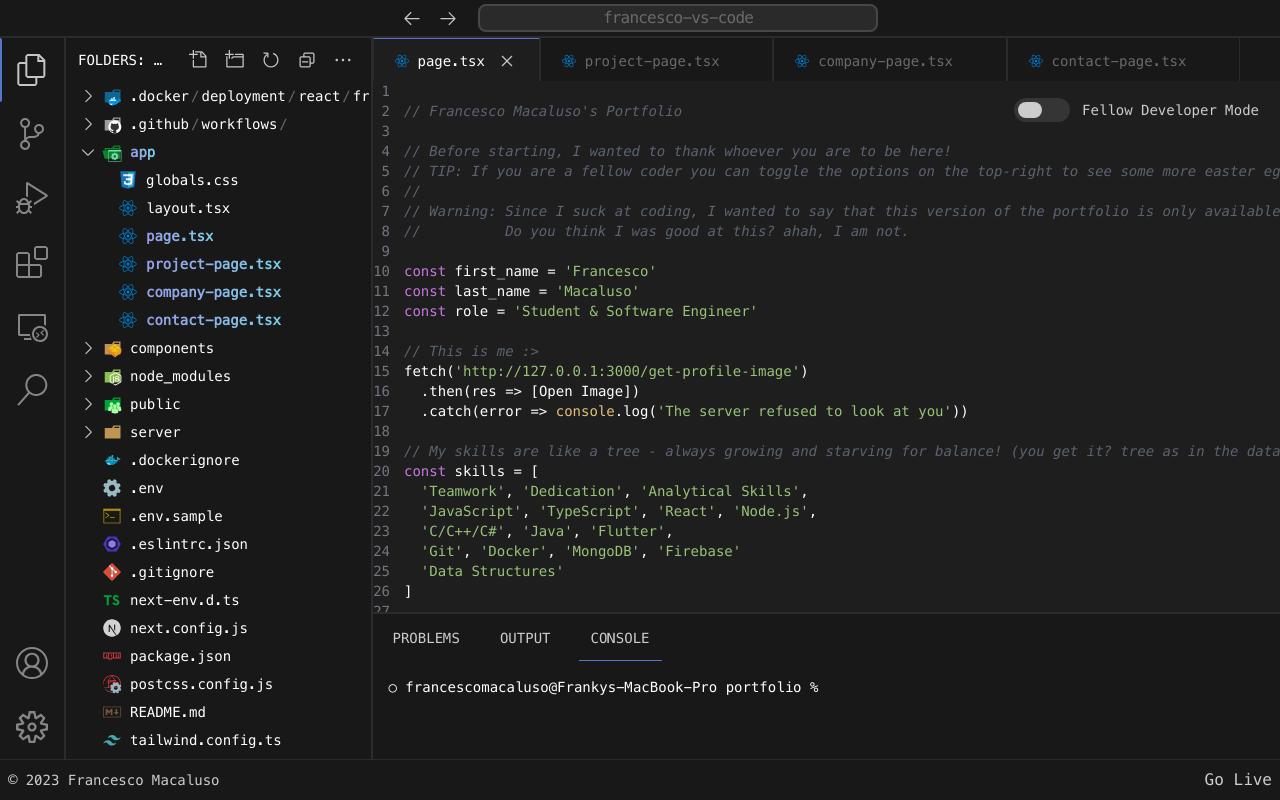
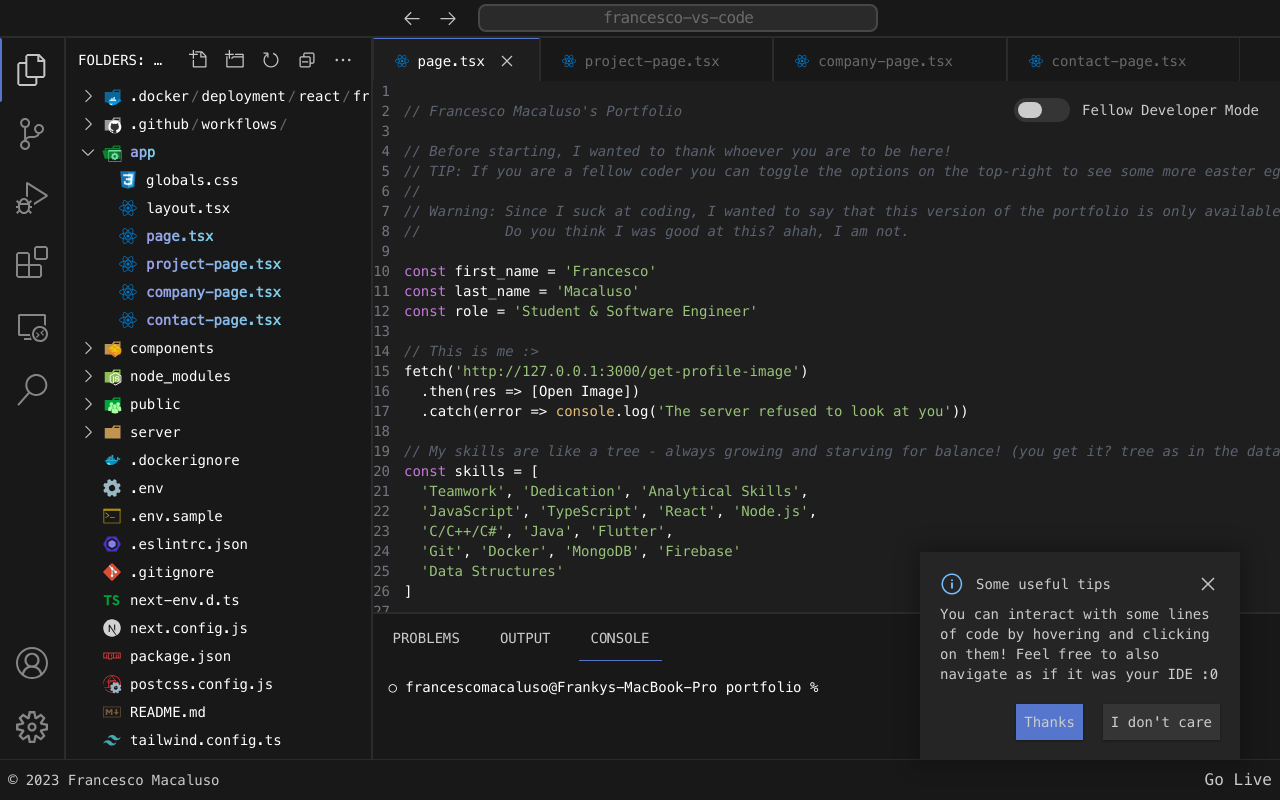
Before and after one commit to FrancescoMaca/portfolio, a Next.js app: page / in a window 1280 px wide. Built offline with nearby package versions, Linux system fonts and the light colour scheme.

Commit message:
Added a cool notification at the loading screen

```diff
--- a/components/console/commands/help-command.ts
+++ b/components/console/commands/help-command.ts
@@ -6,7 +6,10 @@
   usage: 'help',
   action: () => {
     return {
-      message: Object.entries(consoleCommands).map(([name, cmd]) => `${name}: ${cmd.description}`).join('\n'),
+      message: `
+${Object.entries(consoleCommands).map(([name, cmd]) => `${name}: ${cmd.description}`).join('\n')}
+
+`,
       status: CLICommandResult.SUCCESS
     }
   }
--- a/components/editor/index.tsx
+++ b/components/editor/index.tsx
@@ -12,6 +12,8 @@
 import { addTab, closeTab, setActiveTab } from '../redux/slices/editor-tab-slice';
 import ContextMenu from '../context-menu';
 import ImageViewer from './page-content/image-viewer';
+import { showNotification } from '../redux/slices/notification-slice';
+import { generateUUID } from '../utils/helpers';
 
 export default function Editor() {
   const dispatch = useDispatch()
@@ -29,6 +31,19 @@
     };
   }, [contextMenu]);
 
+  useEffect(() => {
+    // TODO: Add a cookie or smth to not make it appear again
+    dispatch(showNotification({
+      id: generateUUID(),
+      title: 'Some useful tips',
+      body: 'You can interact with some lines of code by hovering and clicking on them! Feel free to also navigate as if it was your IDE :0',
+      type: 'info',
+      actionButton: 'Thanks',
+      actionButtonCb: '',
+      secondaryButton: 'I don\'t care',
+      secondaryButtonCb: 'openSorryDialog'
+    }))
+  }, [])
   const handleDoubleClick = () => {
     dispatch(addTab({ name: getRandomFunnyFileName(), isLink: false }))
   };
--- a/components/notification/notification-popup.tsx
+++ b/components/notification/notification-popup.tsx
@@ -1,8 +1,9 @@
 'use client'
 import { useDispatch } from "react-redux";
-import { hideNotification } from "../redux/slices/notification-slice";
+import { hideNotification, showNotification } from "../redux/slices/notification-slice";
 import { useEffect } from "react";
 import { setPendingCommand } from "../redux/slices/console-commands-slice";
+import { generateUUID } from "../utils/helpers";
 
 export interface NotificationProps {
   id: string;
@@ -14,6 +15,7 @@
   secondaryButton?: string;
   secondaryButtonCb: string;
   onClose?: string;
+  hasCloseButton?: boolean;
 }
 
 export function Notification({
@@ -25,7 +27,8 @@
   secondaryButton,
   secondaryButtonCb,
   type,
-  onClose
+  onClose,
+  hasCloseButton
 }: NotificationProps) {
   const dispatch = useDispatch();
 
@@ -34,26 +37,43 @@
     'spareDuck': () => dispatch(setPendingCommand('hwmemsize=$(sysctl -n hw.memsize)')),
     'killDuck': () => dispatch(setPendingCommand('pkill -KILL duck.exe')),
     'closeNotification': () => {},
+    'openSorryDialog': () => setTimeout(() => dispatch(showNotification({
+      id: generateUUID(),
+      title: 'Ok',
+      body: 'ok sorry for telling you. If you want to completely hide notification since you clearly have a problem with them you can...',
+      type: 'info',
+      actionButton: 'Hide them',
+      actionButtonCb: 'hideNotifications',
+      secondaryButton: 'No leave them on',
+      secondaryButtonCb: ''
+    })), 500),
+    'hideNotifications': () => setTimeout(() => dispatch(showNotification({
+      id: generateUUID(),
+      title: 'Ah-ah-ah',
+      body: 'You thought you could disable them? Don\'t be so naive, I can do whatever I want here, for example by giving you no choice here :)',
+      type: 'error',
+      actionButton: 'Ok',
+      actionButtonCb: "",
+      secondaryButton: 'Ok',
+      secondaryButtonCb: ""
+    })), 500)
   }
 
-  useEffect(() => {
-
-    // Make the notification persistent if its a problem
-    if (type === 'warning' || type === 'error') {
-      return
+  const handleOnClose = () => {
+    if (title === 'Ah-ah-ah') {
+      dispatch(showNotification({
+        id: generateUUID(),
+        title: 'Why trying so hard?',
+        body: 'Don\'t think I am not 3 steps ahead of you with being a total ******** :/',
+        type: 'error',
+        actionButton: 'Ok, sorry',
+        actionButtonCb: "",
+        secondaryButton: 'Ok',
+        secondaryButtonCb: "",
+        hasCloseButton: false
+      }))
     }
 
-    const hideTimer = setTimeout(() => {
-      dispatch(hideNotification(id));
-    }, 5000);
-
-    return () => {
-      clearTimeout(hideTimer);
-    };
-
-  }, [])
-
-  const handleOnClose = () => {
     if (onClose) {
       callbackMap[onClose] && callbackMap[onClose]()
     }
@@ -68,18 +88,19 @@
           <img src={`/svg/ide/type-${type}.svg`} alt="Close Icon" width={24} className="select-disable" />
           <span>{title}</span>
         </div>
-        <button onClick={handleOnClose} className="hover:bg-hover-dark rounded-md">
-          <img src='/svg/ide/close.svg' alt="Close Icon" width={24} />
-        </button>
+        {
+          hasCloseButton &&
+          <button onClick={handleOnClose} className="hover:bg-hover-dark rounded-md">
+            <img src='/svg/ide/close.svg' alt="Close Icon" width={24} />
+          </button>
+        }
       </div>
       <p className="pb-5 pt-2">{body} </p>
       <div className="flex gap-5 self-end">
         {
           actionButton &&
-          <button className='p-2 shadow-dark shadow-sm rounded-none whitespace-nowrap bg-accent hover:bg-selection-color'
+          <button className='p-2 shadow-dark shadow-sm rounded-none whitespace-nowrap bg-accent hover:brightness-125'
             onClick={() => {
-              console.log('calling command map of', actionButtonCb, 'aka', callbackMap[actionButtonCb]);
-
               callbackMap[actionButtonCb] && callbackMap[actionButtonCb]()
               handleOnClose();
             }}
@@ -89,7 +110,7 @@
         }
         {
           secondaryButton &&
-          <button className="p-2 shadow-dark shadow-sm rounded-none bg-hover-dark whitespace-nowrap"
+          <button className="p-2 shadow-dark shadow-sm rounded-none bg-hover-dark hover:brightness-125 whitespace-nowrap"
             onClick={() => {
               callbackMap[secondaryButtonCb] && callbackMap[secondaryButtonCb]()
               handleOnClose();
--- a/components/notification/notification-provider.tsx
+++ b/components/notification/notification-provider.tsx
@@ -20,6 +20,7 @@
           onClose={notificationData.onClose}
           secondaryButton={notificationData.secondaryButton}
           secondaryButtonCb={notificationData.secondaryButtonCb}
+          hasCloseButton={notificationData.hasCloseButton ?? true}
         />
       ))}
     </div>
--- a/components/redux/slices/notification-slice.ts
+++ b/components/redux/slices/notification-slice.ts
@@ -12,6 +12,7 @@
   secondaryButton?: string;
   secondaryButtonCb: string; // *
   onClose?: string; // *
+  hasCloseButton?: boolean;
 }
 
 interface NotificationState {
@@ -27,7 +28,7 @@
   initialState,
   reducers: {
     showNotification: (state, action: PayloadAction<NotificationProps>) => {
-      state.notifications.unshift(action.payload)
+      state.notifications.unshift({...action.payload })
     },
     hideNotification: (state, action: PayloadAction<string>) => {
       state.notifications = state.notifications.filter(
```
Also changed, not shown: public/svg/ide/type-error.svg (renamed from public/svg/ide/type-close.svg).
